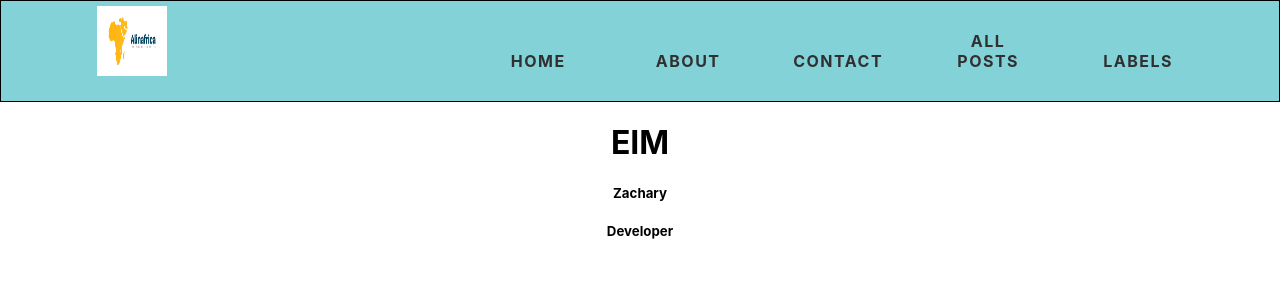
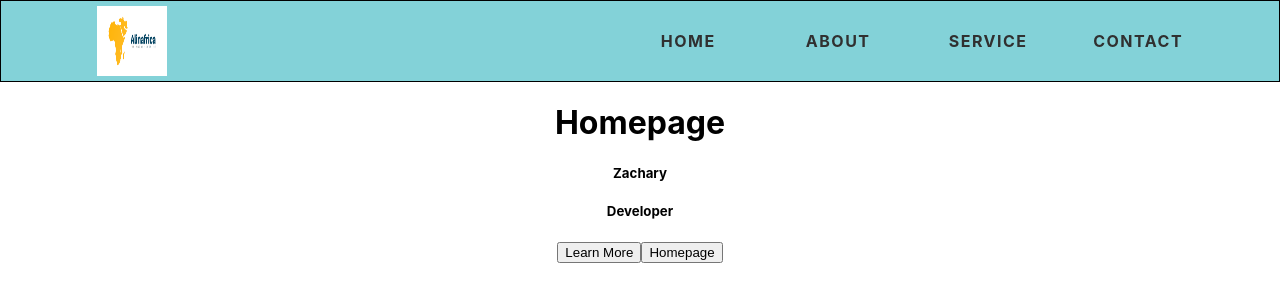
Before and after one commit to ZachyDev/EIM, a React (Create React App) app: page / in a window 1280 px wide. Shown: the top 302 px of the page. Built offline with nearby package versions, Linux system fonts and the light colour scheme.

Commit message:
State Management

```diff
--- a/src/App.js
+++ b/src/App.js
@@ -1,13 +1,27 @@
+import { useState } from 'react';
 import './App.css';
 import Banner from './Banner';
 import Header from './Components/Header';
 function App() {
+  const [homeSection, setHomeSection] = useState('Homepage');
+  // learn more
+  const learnMore = () => {
+    alert('Looks great');
+  }
+  // change home content
+  const changeHomeContent = () => {
+    setHomeSection('Enterprise Investigation Management');
+    console.log(homeSection);
+  }
+
   return (
     <div className="App">
       <Header />
-     <h1>EIM</h1>
+     <h1>{ homeSection }</h1>
      <Banner firstName="Zachary"/>
      <Banner lastName="Developer"/>
+     <button onClick= { learnMore }>Learn More</button>
+     <button onClick= { changeHomeContent }>Homepage</button>
     </div>
   );
 }
--- a/src/Components/Header.js
+++ b/src/Components/Header.js
@@ -14,9 +14,8 @@ function Header() {
       <ul>
         <li><a href="#">Home</a></li>
         <li><a href="#">About</a></li>
+        <li><a href="#">Service</a></li>
         <li><a href="#">Contact</a></li>
-        <li><a href="#">All Posts</a></li>
-        <li><a href="#">Labels</a></li>
       </ul>
     </div>
     </div>
```
